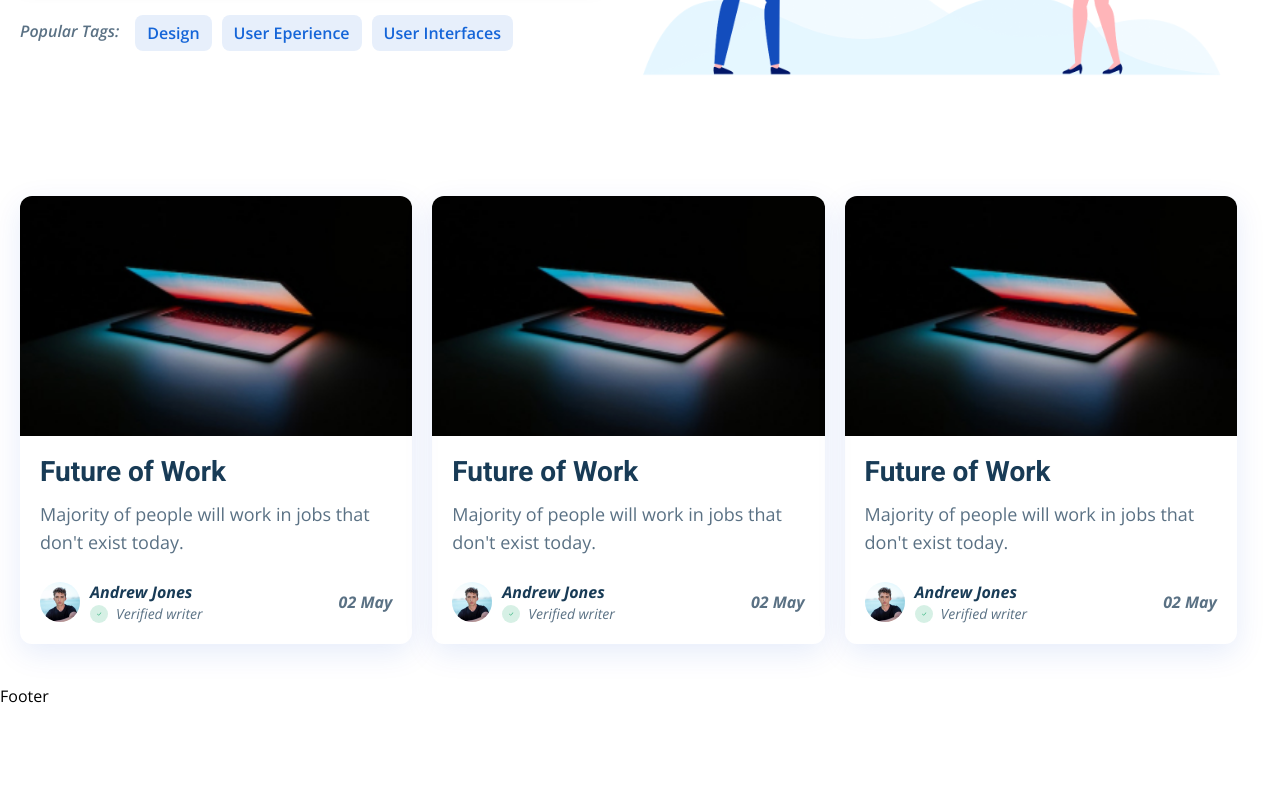
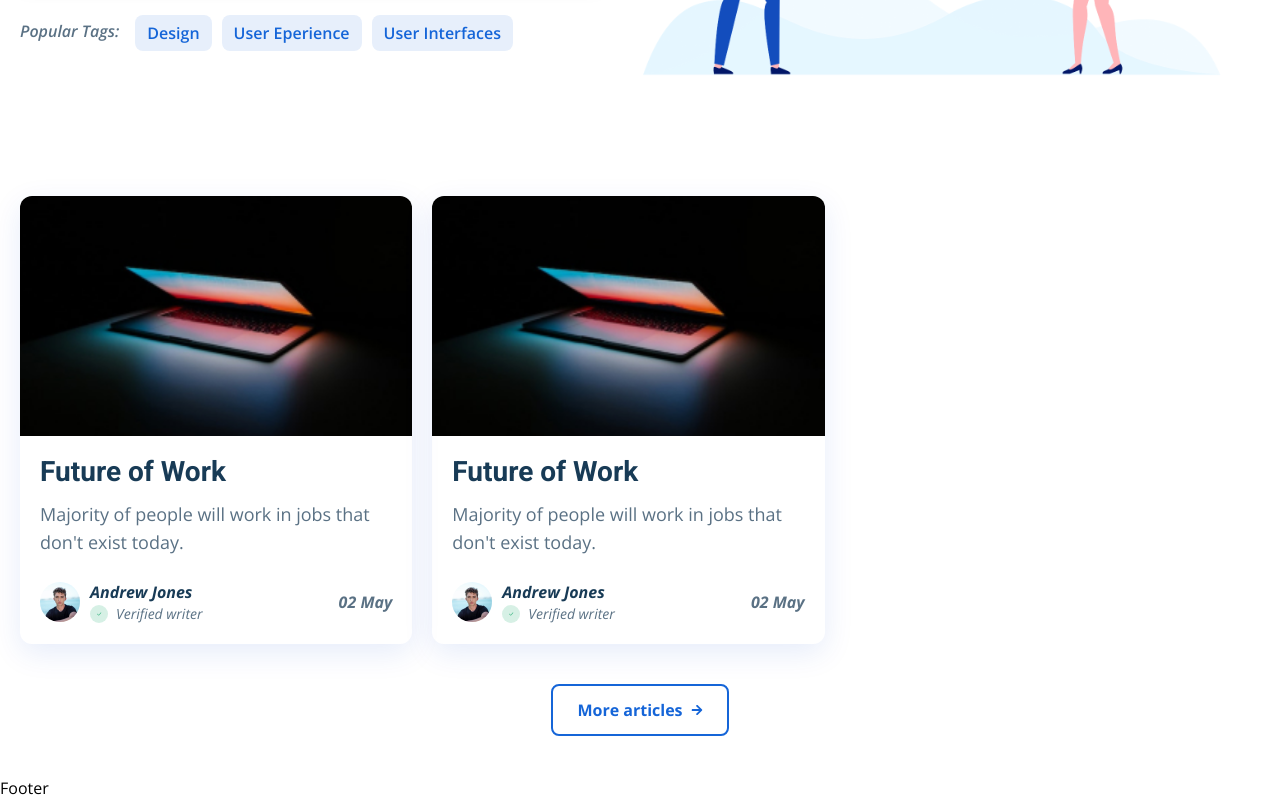
Before and after one commit to HurasAdam/Blog, a React (Vite) app in the folder client/: page / in a window 1280 px wide. Shown: the part 453-1253 px from the top of the page. Before the commit the page ends 1161 px from the top, so only its background shows below. Built offline with nearby package versions, Linux system fonts and the light colour scheme.

Commit message:
Feat: Modify Articles component layout and add 'More articles' button.

```diff
--- a/client/src/pages/home/container/Articles.tsx
+++ b/client/src/pages/home/container/Articles.tsx
@@ -1,13 +1,25 @@
 import React from 'react'
 import ArticleCard from '../../../components/ArticleCard'
+import { FaArrowRight } from 'react-icons/fa'
 
 const Articles: React.FC = () => {
     return (
         <section
-            className='container mx-auto flex flex-wrap md:gap-x-5 gap-y-5 px-5 py-10'>
-            <ArticleCard className="w-full md:w-[calc(50%-20px)] lg:w-[calc(33.33%-21px)]" />
-            <ArticleCard className="w-full md:w-[calc(50%-20px)] lg:w-[calc(33.33%-21px)]" />
-            <ArticleCard className="w-full md:w-[calc(50%-20px)] lg:w-[calc(33.33%-21px)]" />
+            className='flex flex-col container mx-auto px-5 py-10'>
+
+            <div className='flex flex-wrap md:gap-x-5 gap-y-5 pb-10'>
+
+                <ArticleCard className="w-full md:w-[calc(50%-20px)] lg:w-[calc(33.33%-21px)]" />
+                <ArticleCard className="w-full md:w-[calc(50%-20px)] lg:w-[calc(33.33%-21px)]" />
+
+            </div>
+            <button
+                className='mx-auto flex items-center gap-x-2 font-bold
+            border-2 border-primary px-6 py-3 rounded-lg text-primary'>
+                <span>More articles</span>
+                <FaArrowRight className='w-3 h-3' />
+            </button>
+
         </section>
     )
 }
```
